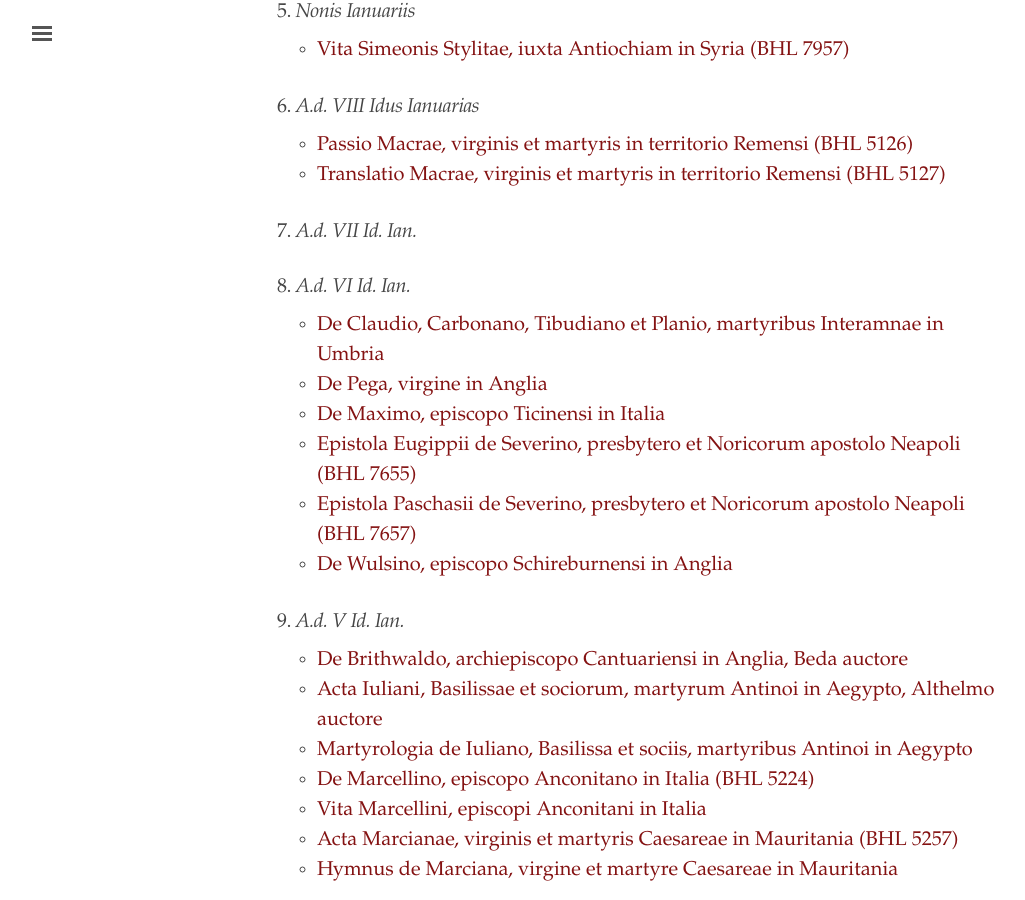
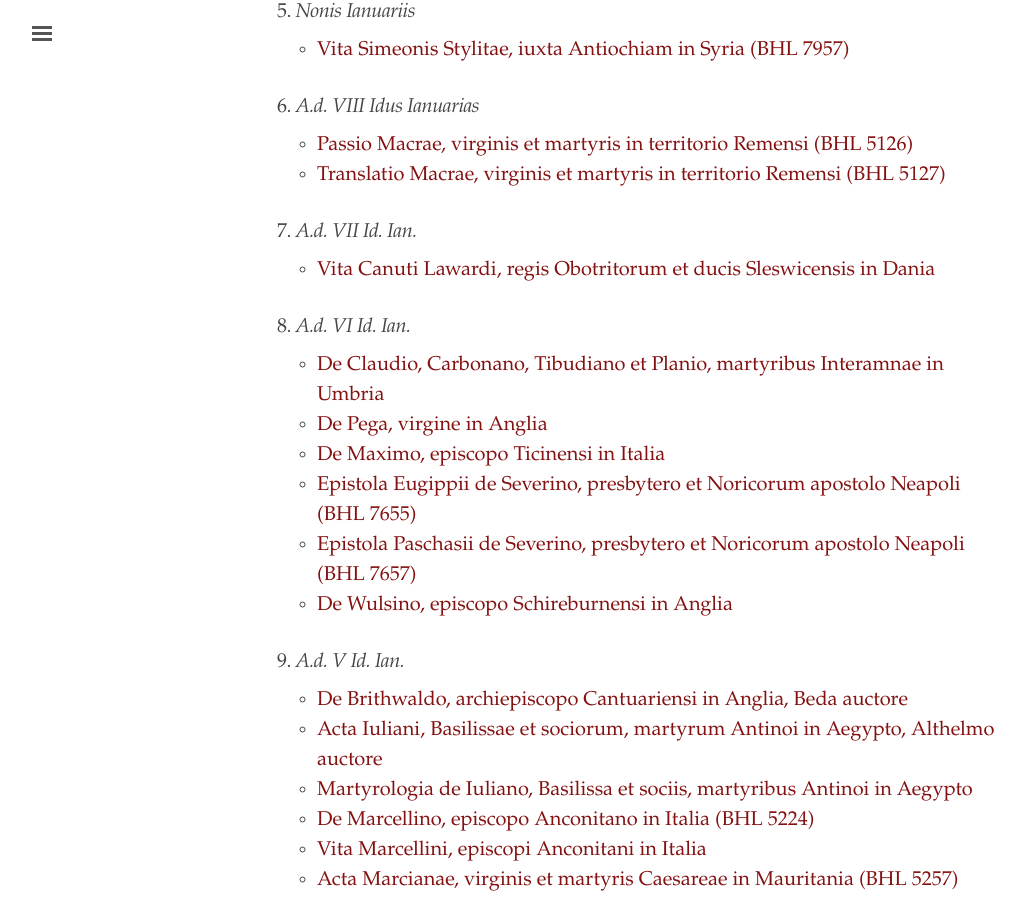
Before and after one commit to cjkoepke1/latin-hagiography, a Jekyll site: the page built from index.md, in a window 1280 px wide and 900 px high, scrolled down 1280 px. Shown: the whole window, without its empty margins (3-1028 px from the left). Built offline with Jekyll 4.4.1, drawn with Linux system fonts in a browser that asks for light colours.

Commit message:
Added Vita Canuti Lawardi

```diff
--- a/index.md
+++ b/index.md
@@ -52,6 +52,8 @@
 - [Translatio Macrae, virginis et martyris in territorio Remensi (BHL 5127)](https://cjkoepke1.github.io/latin-hagiography/texts/translatio-macrae/)
 
 ### 7. *A.d. VII Id. Ian.*
+
+- [Vita Canuti Lawardi, regis Obotritorum et ducis Sleswicensis in Dania](https://cjkoepke1.github.io/latin-hagiography/texts/vita-canuti-lawardi/)
 
 ### 8. *A.d. VI Id. Ian.*
 
```
